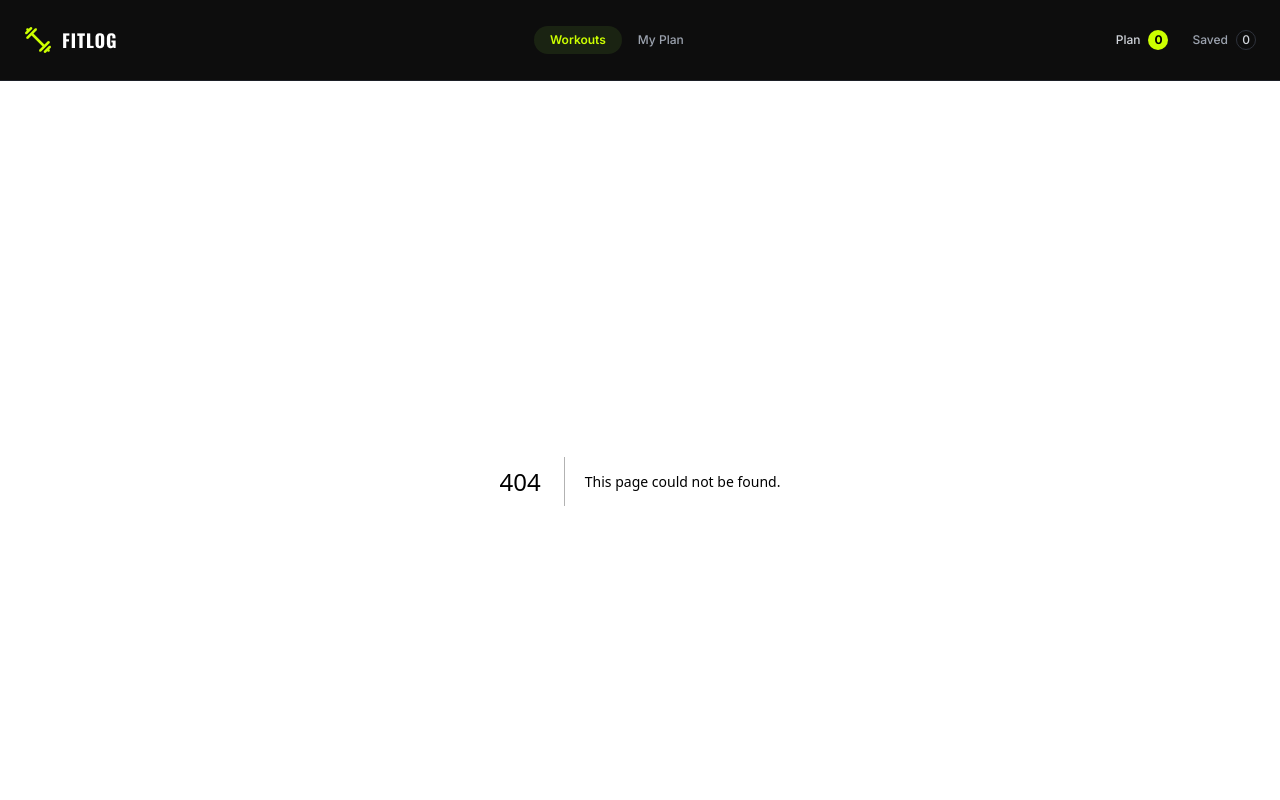
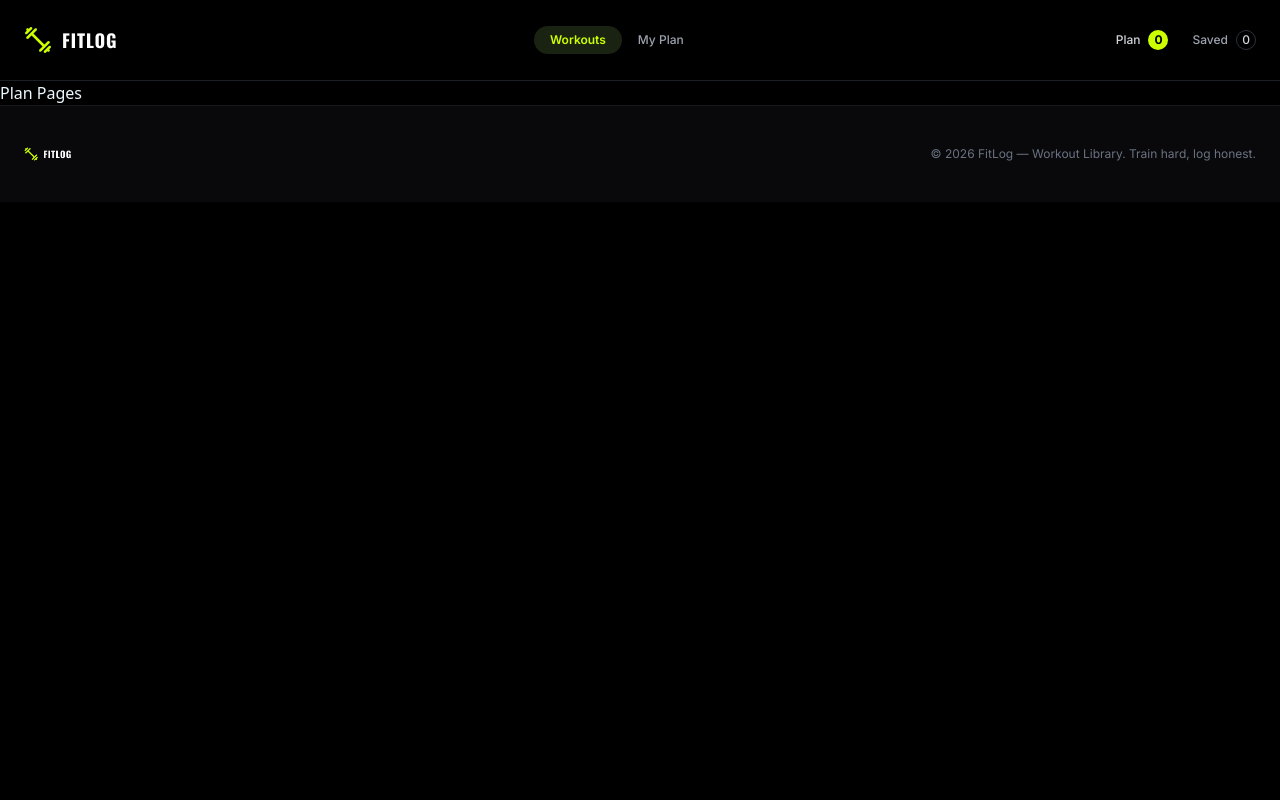
Before and after one commit to Ikhlasrahman/Fit-logs-app, a Next.js app: page /plan in a window 1280 px wide. Before the commit this address had no page. Shown: the top 800 px of the page. Built offline with nearby package versions, Linux system fonts and the light colour scheme.

Commit message:
Add Todays play button added

```diff
--- /dev/null
+++ b/src/app/components/workoutDetailsAction/AddTodaysPlanButton.tsx
@@ -0,0 +1,32 @@
+"use client";
+
+import { PlanContext } from "@/context/PlanContext";
+import { IWorkout } from "@/types/library.type";
+import { useContext } from "react";
+import { CiCalendar } from "react-icons/ci";
+
+interface AddTodaysPlanButtonProps {
+    workout: IWorkout;
+}
+
+const AddTodaysPlanButton = ({ workout, }: AddTodaysPlanButtonProps) => {
+    const { plan, setPlan } = useContext(PlanContext);
+
+
+    const handlesetPlan = () => {
+        setPlan([...plan, workout]);
+        alert(`You have add "${workout.name}"`)
+    };
+
+    return (
+        <button
+            onClick={handlesetPlan}
+            className="flex items-center gap-2 rounded-xl bg-[#CCFF00] px-6 py-3 text-sm font-semibold text-neutral-900"
+        >
+            <CiCalendar className="text-lg" />
+            Add today's plan
+        </button>
+    );
+};
+
+export default AddTodaysPlanButton;
--- /dev/null
+++ b/src/app/components/workoutDetailsAction/SaveForLaterButton.tsx
@@ -0,0 +1,10 @@
+
+const SaveForLaterButton = () => {
+    return (
+        <div>
+
+        </div>
+    );
+};
+
+export default SaveForLaterButton;
--- a/src/app/layout.tsx
+++ b/src/app/layout.tsx
@@ -1,9 +1,10 @@
 import type { Metadata } from "next";
 import { Inter, Oswald } from "next/font/google";
 
-import "./globals.css";
+import PlanProvider from "@/context/PlanContext";
 import Footer from "./components/shared/Footer";
 import Navbar from "./components/shared/Navbar";
+import "./globals.css";
 
 const inter = Inter({
   variable: "--font-inter",
@@ -29,9 +30,11 @@ export default function RootLayout({ children }: LayoutProps<"/">) {
     >
       <body className="min-h-full flex flex-col">
         <div>
-          <Navbar />
-          {children}
-          <Footer />
+          <PlanProvider>
+            <Navbar />
+            {children}
+            <Footer />
+          </PlanProvider>
         </div>
       </body>
     </html>
--- /dev/null
+++ b/src/app/plan/page.tsx
@@ -0,0 +1,18 @@
+"use client";
+
+import { PlanContext } from "@/context/PlanContext";
+import { useContext } from "react";
+
+const PlanPages = () => {
+
+    const { plan } = useContext(PlanContext)
+    console.log(plan)
+    return (
+
+        <div>
+            <h2>Plan Pages</h2>
+        </div>
+    );
+};
+
+export default PlanPages;
--- a/src/app/workouts/[id]/page.tsx
+++ b/src/app/workouts/[id]/page.tsx
@@ -1,6 +1,7 @@
+import AddTodaysPlanButton from "@/app/components/workoutDetailsAction/AddTodaysPlanButton";
 import { IWorkout } from "@/types/library.type";
 import Image from "next/image";
-import { CiBookmark, CiCalendar } from "react-icons/ci";
+import { CiBookmark } from "react-icons/ci";
 
 
 interface IWorkOutDetailspageProps {
@@ -20,7 +21,7 @@ const WorkOutDetailspage = async ({ params }: IWorkOutDetailspageProps) => {
     const workoutData = await getLibaries();
     const workout = workoutData.find(
         (liabary: IWorkout) => String(liabary.id) == String(id),
-    );
+    ) as IWorkout;
 
     console.log(workout)
 
@@ -155,10 +156,7 @@ const WorkOutDetailspage = async ({ params }: IWorkOutDetailspageProps) => {
 
                     {/* BUTTONS */}
                     <div className="mt-8 flex gap-4">
-                        <button className="flex items-center gap-2 rounded-xl bg-[#CCFF00] px-6 py-3 text-sm font-semibold text-neutral-900">
-                            <CiCalendar className="text-lg" />
-                            Add today's plan
-                        </button>
+                        <AddTodaysPlanButton workout={workout} />
 
                         <button className="flex items-center gap-2 rounded-xl border border-gray-700 px-6 py-3 text-sm font-medium text-gray-200">
                             <CiBookmark className="text-lg" />
--- /dev/null
+++ b/src/context/PlanContext.tsx
@@ -0,0 +1,31 @@
+"use client";
+import { createContext, ReactNode, useState } from "react";
+
+export const PlanContext = createContext({});
+
+type PlanContextType = {
+    plan: [];
+    setPlan: React.Dispatch<React.SetStateAction<[]>>;
+    saved: [];
+    setSaved: React.Dispatch<React.SetStateAction<[]>>
+}
+
+const PlanProvider = ({ children }: { children: ReactNode }) => {
+
+    const [plan, setPlan] = useState([])
+    const [saved, setSaved] = useState([])
+
+    const sharedData = {
+        plan,
+        setPlan,
+        saved,
+        setSaved
+    };
+    return (
+        <PlanContext.Provider value={sharedData}>
+            {children}
+        </PlanContext.Provider>
+    );
+};
+
+export default PlanProvider;
```
